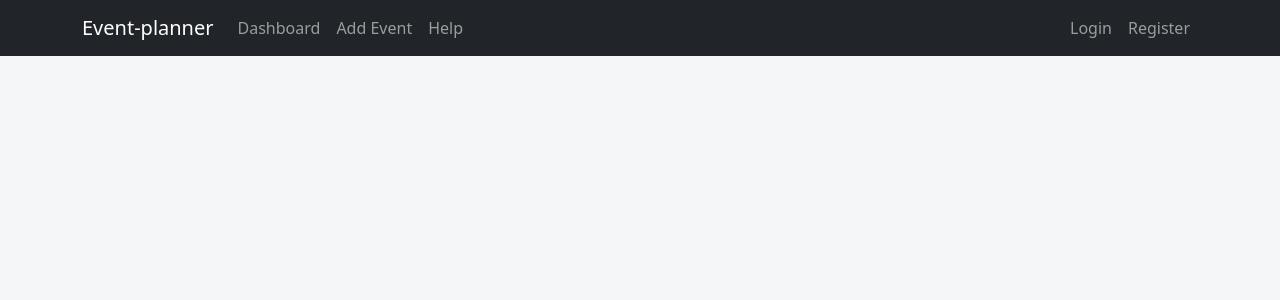
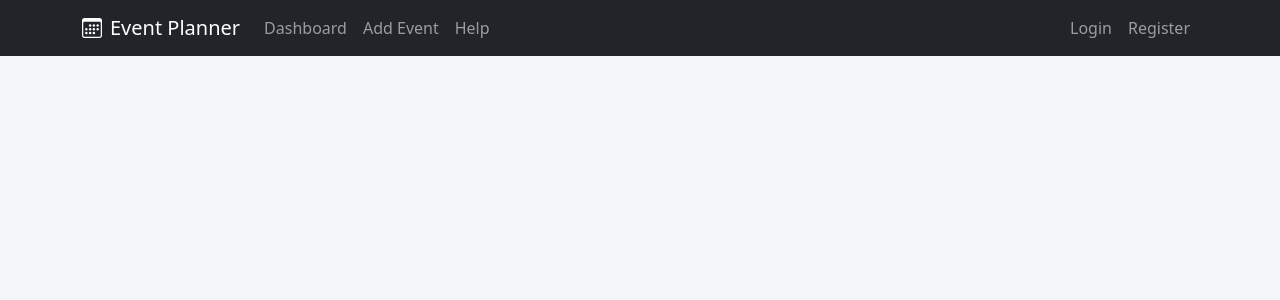
Before and after one commit to mariusvanrooyen07-design/event-planner, a React (Vite) app: page / in a window 1280 px wide. Shown: the top 300 px of the page. Built offline with nearby package versions, Linux system fonts and the light colour scheme.

Commit message:
Change App name in Header to Event Planner and place a Calendar icon next to it

```diff
--- a/src/components/Header.jsx
+++ b/src/components/Header.jsx
@@ -11,7 +11,10 @@ export default function Header() {
   return(
     <Navbar bg="dark" data-bs-theme="dark" expand="md" fixed="top">
       <Container>
-        <Navbar.Brand as={Link} to="/dashboard">Event-planner</Navbar.Brand>
+        <Navbar.Brand as={Link} to="/dashboard">
+          <i class="bi bi-calendar3 me-2"></i>
+          Event Planner
+        </Navbar.Brand>
         <Navbar.Toggle aria-controls="main-nav" />
         <Navbar.Collapse id="main-nav">
           <Nav className="me-auto">
```
